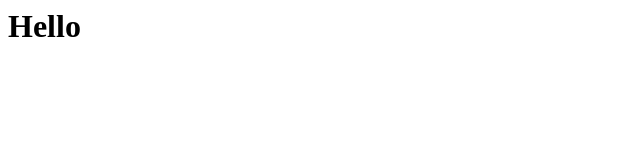
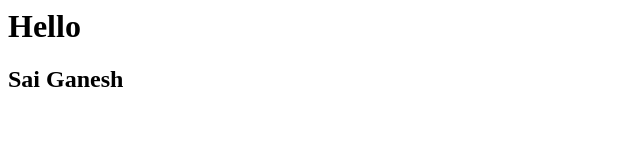
Before and after one commit to luckyganesh/learning-git, a plain HTML site: page index.html in a window 1280 px wide. Shown: the whole page, without its empty margins (0-640 px from the left). Drawn offline with Linux system fonts and the light colour scheme.

Commit message:
Added Sai Ganesh name in h2 tag

```diff
--- a/index.html
+++ b/index.html
@@ -1 +1,3 @@
 <h1>Hello</h1>
+
+<h2>Sai Ganesh</h2>
```
